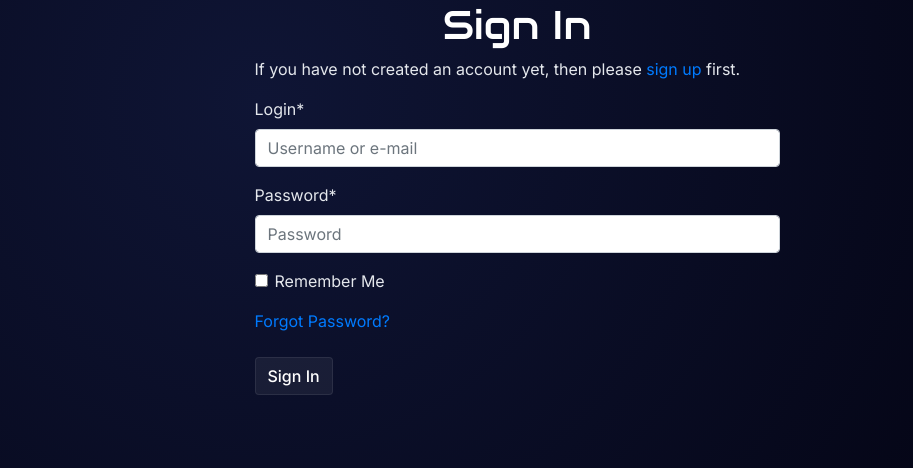
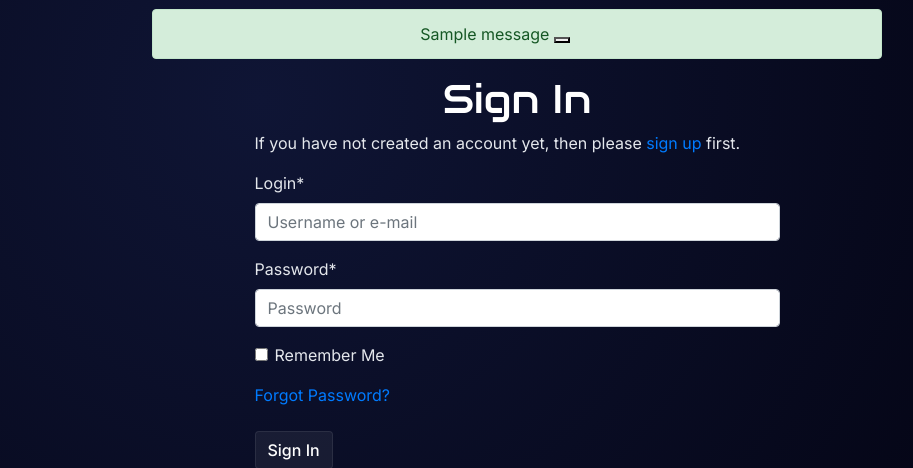
Before and after one commit to john-lohoba/Milestone-Project-4, a Django app: page /accounts/login/?next=/dashboard/backtest_detail/1/ in a window 1280 px wide. Shown: the part 61-529 px from the top of the page, without its empty margins (123-1036 px from the left). Run offline with Django 4.2, Linux system fonts and the light colour scheme; one stand-in notice (Sample message) is shown; some libraries are stand-ins or nearby versions.

Commit message:
Add messages tags

```diff
--- a/dashboard/views.py
+++ b/dashboard/views.py
@@ -56,10 +56,9 @@ def backtest_post(request):
             form.user = request.user
             form.save()
             run_backtest_task(form.pk)
-            print("WORKING TEST SENT")
+            messages.add_message(request, messages.SUCCESS, "New backtest submitted")
         else:
-            print("FAILED TO RUN TEST")
-            print(backtest_form)
+            messages.add_message(request, messages.ERROR, "Error submitting backtest")
     return redirect("backtest-list")
 
 
--- a/templates/base.html
+++ b/templates/base.html
@@ -65,7 +65,7 @@
                         <a class="nav-link {% if request.path == backtest_list_url %}active" aria-current="page{% endif %}" href="{% url 'backtest-list' %}">Dashboard</a>
                     </li>
                     <li class="nav-item">
-                        <a class="nav-link active" aria-current="page" href="{% url 'backtest-view' %}">Backtests</a>
+                        <a class="nav-link active" aria-current="page" href="{% url 'backtest-view' %}">Backtest</a>
                     </li>
                     <li class="nav-item">
                         <a class="nav-link {% if request.path == logout_url %}active" aria-current="page{% endif %}" href="{% url 'account_logout' %}">Logout</a>
@@ -75,6 +75,20 @@
             </div>
         </div>
       </nav>
+
+    <!-- Django Messages -->
+    <div class="container mt-2">
+        <div class="row text-center">
+            <div class="col-md-8 offset-md-2">
+                {% for message in messages %}
+                <div class="alert {{ message.tags }} alert-dismissible fade show" id="msg" role="alert">
+                    {{ message | safe }}
+                    <button type="button" class="btn-close" data-bs-dismiss="alert" aria-label="Close"></button>
+                </div>
+                {% endfor %}
+            </div>
+        </div>
+    </div>
 
 {% block content %}
 {% endblock %}
```
Also changed, not shown: tbo/settings.py (+20 -12 lines).
